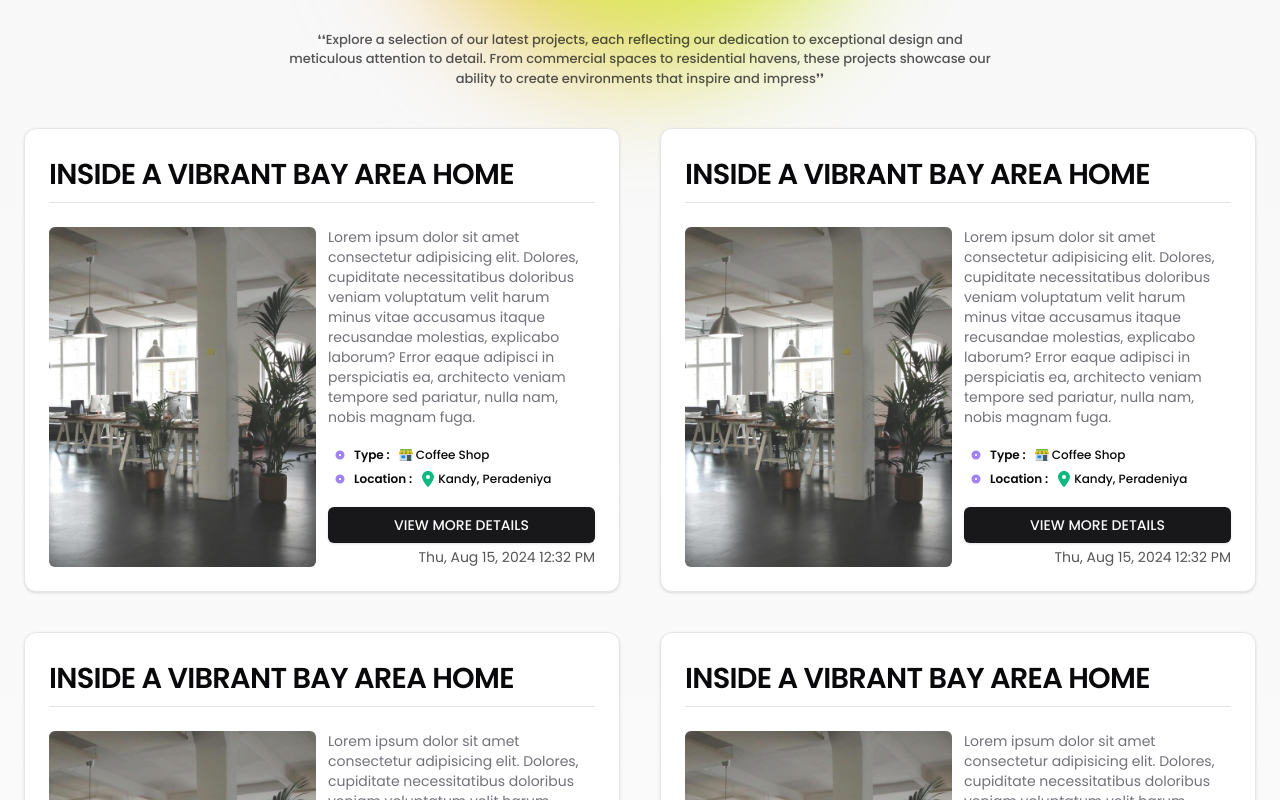
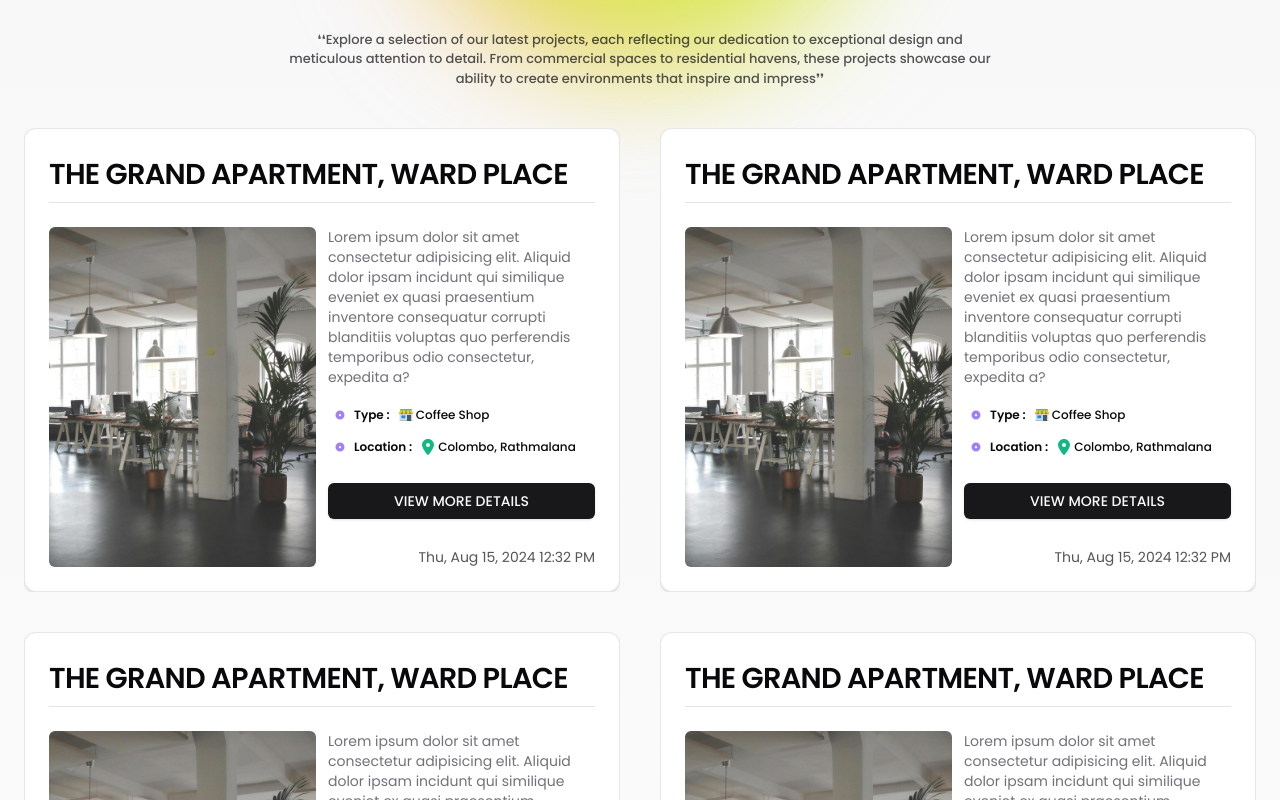
Before and after one commit to indunil-jay/DreamSpace, a Next.js app: page /portfolio in a window 1280 px wide. Shown: the part 520-1320 px from the top of the page. Built offline with nearby package versions, Linux system fonts and the light colour scheme.

Commit message:
add protofoli section animation

```diff
--- a/src/components/pages/home/our-work.tsx
+++ b/src/components/pages/home/our-work.tsx
@@ -5,7 +5,7 @@ import { Button } from "@/components/ui/button";
 
 export const OurWorkSection = () => {
   return (
-    <section className="py-20 bg-gradient-to-b from-background-light to-background-white">
+    <section className="pt-20 pb-10 bg-gradient-to-b from-background-light to-background-white">
       <SectionHeader
         tag="Past works"
         title="Our works"
--- a/src/components/pages/home/what-we-do-section.tsx
+++ b/src/components/pages/home/what-we-do-section.tsx
@@ -8,7 +8,7 @@ import { motion } from "framer-motion";
 
 export const WhatWeDoSection = () => {
   return (
-    <section className="pt-20  bg-gradient-to-b from-transparent to-white">
+    <section className="pt-20 overflow-clip  bg-gradient-to-b from-transparent to-white">
       <SectionHeader
         title="What we do"
         tag="Let's create your dream interior into a reality"
--- a/src/components/pages/portfolio/portfolio-hero-section.tsx
+++ b/src/components/pages/portfolio/portfolio-hero-section.tsx
@@ -2,7 +2,7 @@ import { Circle3 } from "@/components/design/circl3";
 
 export const PortfolioHero = () => {
   return (
-    <section className="pt-10 ">
+    <section className="pt-10  overflow-x-clip">
       <div className="text-center max-w-screen-md mx-auto w-full side-gutter relative ">
         <h1 className="heading-main mt-2">
           Showcasing Our Interior Masterpieces
--- a/src/components/pages/portfolio/projects-section.tsx
+++ b/src/components/pages/portfolio/projects-section.tsx
@@ -1,3 +1,4 @@
+"use client";
 import { SectionHeader } from "@/components/section-header";
 import { Swipper } from "@/components/swipper";
 import { Button } from "@/components/ui/button";
@@ -16,13 +17,20 @@ import Link from "next/link";
 import { FaLocationDot } from "react-icons/fa6";
 import { FcShop } from "react-icons/fc";
 import { PiDotFill } from "react-icons/pi";
+import { motion } from "framer-motion";
 
-const ProjectCard = () => {
+const ProjectCard = ({ project }: { project: (typeof projects)[number] }) => {
   return (
+    <motion.div
+      animate={{ opacity: 0.2, scale: 0.3 }}
+      whileInView={{ opacity: 1, scale: 1 }}
+      viewport={{ once: true, amount: 0.1 }}
+      className="overflow-clip"
+    >
       <Card>
         <CardHeader>
           <CardTitle className="uppercase text-[1.8rem]">
-          Inside a Vibrant Bay Area Home
+            {project.name}
           </CardTitle>
           <Separator />
         </CardHeader>
@@ -32,16 +40,12 @@ const ProjectCard = () => {
               <Swipper slides={slides2} navigation={false} pagination={false} />
             </div>
             <div className="flex flex-col justify-between">
-            <div className="flex flex-col space-y-4">
-              <CardDescription className="line-clamp-[10] text-sm">
-                Lorem ipsum dolor sit amet consectetur adipisicing elit.
-                Dolores, cupiditate necessitatibus doloribus veniam voluptatum
-                velit harum minus vitae accusamus itaque recusandae molestias,
-                explicabo laborum? Error eaque adipisci in perspiciatis ea,
-                architecto veniam tempore sed pariatur, nulla nam, nobis magnam
-                fuga.
+              <div className="flex flex-col ">
+                <CardDescription className="line-clamp-[10] text-sm mb-4">
+                  {project.description}
                 </CardDescription>
-              <div>
+
+                <div className="space-y-2">
                   <div className="grid grid-cols-[max-content_1fr] gap-2">
                     <div className="flex items-center gap-0.5">
                       <PiDotFill className="size-6 text-purple-cs" />
@@ -50,7 +54,7 @@ const ProjectCard = () => {
                     <div className="flex items-center gap-0.5">
                       <FcShop />
                       <span className="font-medium text-xs capitalize">
-                      {/* {project.type} */}coffee shop
+                        {project.type}
                       </span>
                     </div>
                   </div>
@@ -62,13 +66,13 @@ const ProjectCard = () => {
                     <div className="flex items-center gap-0.5">
                       <FaLocationDot className="text-emerald-500" />
                       <span className="font-medium text-xs capitalize">
-                      {/* {project.location} */} kandy, peradeniya
+                        {project.location}
                       </span>
                     </div>
                   </div>
                 </div>
 
-              <Button>
+                <Button className="mt-6">
                   <Link href={`/portfolio/${1}`} className="uppercase">
                     View more details
                   </Link>
@@ -84,6 +88,7 @@ const ProjectCard = () => {
           </div>
         </CardContent>
       </Card>
+    </motion.div>
   );
 };
 
@@ -100,7 +105,7 @@ export const ProjectSection = () => {
 
         <div className="grid grid-cols-1 lg:grid-cols-2 gap-10 mt-10">
           {projects.map((project) => (
-            <ProjectCard key={project.id} />
+            <ProjectCard key={project.id} project={project} />
           ))}
         </div>
       </div>
```
Lines whose indentation alone changed are shown as unchanged.
